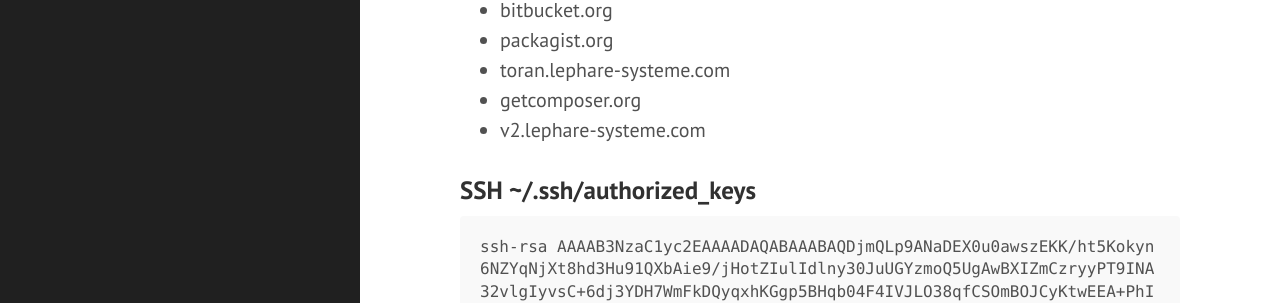
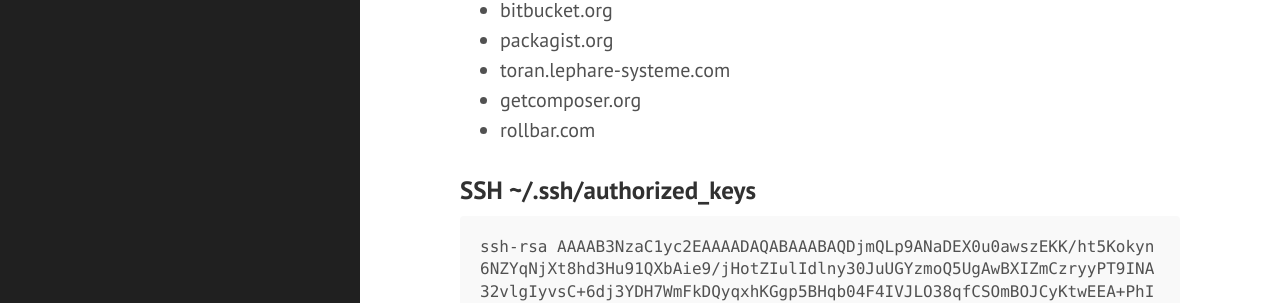
Before and after one commit to le-phare/le-phare.github.io, a Jekyll site: the page built from requirements_ima.md, in a window 1280 px wide and 900 px high, scrolled down 2912 px. Shown: the part 350-653 px from the top of the window. Built offline with Jekyll 4.4.1, drawn with Linux system fonts in a browser that asks for light colours; Markdown is read by kramdown in place of the engine named in the settings.

Commit message:
Update requirements_ima.md

```diff
--- a/requirements_ima.md
+++ b/requirements_ima.md
@@ -124,7 +124,7 @@ Options FollowSymLinks
  * packagist.org
  * toran.lephare-systeme.com
  * getcomposer.org
- * v2.lephare-systeme.com
+ * rollbar.com
 
 ### SSH ~/.ssh/authorized_keys
 
```
